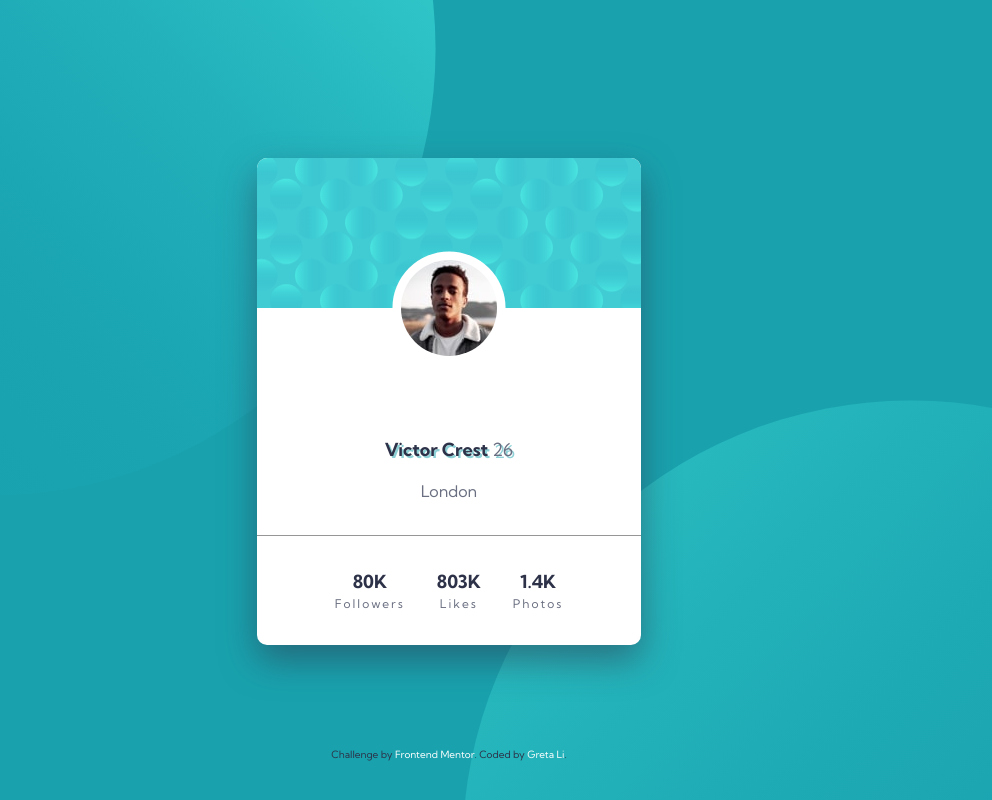
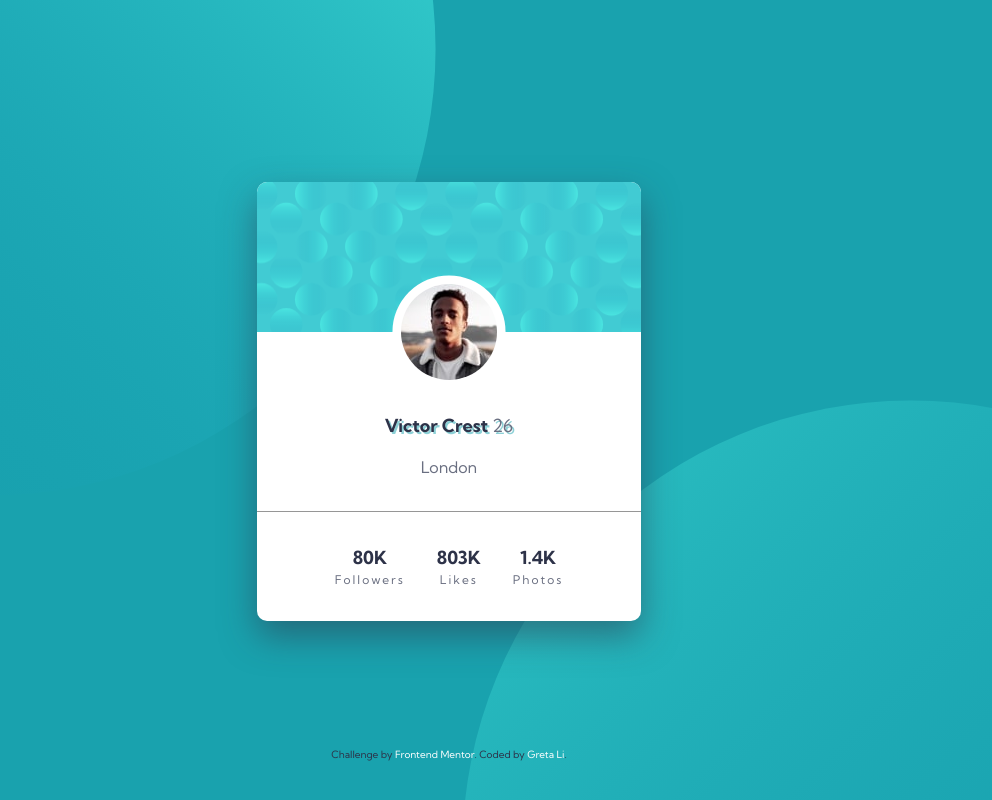
Before and after one commit to GretaLi/Frontend-Mentor-Challenge, a plain HTML site: page profile-card-component-main/index.html in a window 1280 px wide. Shown: the whole page, without its empty margins (191-1183 px from the left). Drawn offline with Linux system fonts and the light colour scheme.

Commit message:
Update style

```diff
--- a/profile-card-component-main/style/style.scss
+++ b/profile-card-component-main/style/style.scss
@@ -208,7 +208,7 @@ main {
   }
 
   &-text {
-    padding: 5rem 0 2rem 0;
+    padding: 2rem 0 2rem 0;
     h1,
     h2 {
       margin-bottom: 1rem;
```
Also changed, not shown: profile-card-component-main/style/style.css.
